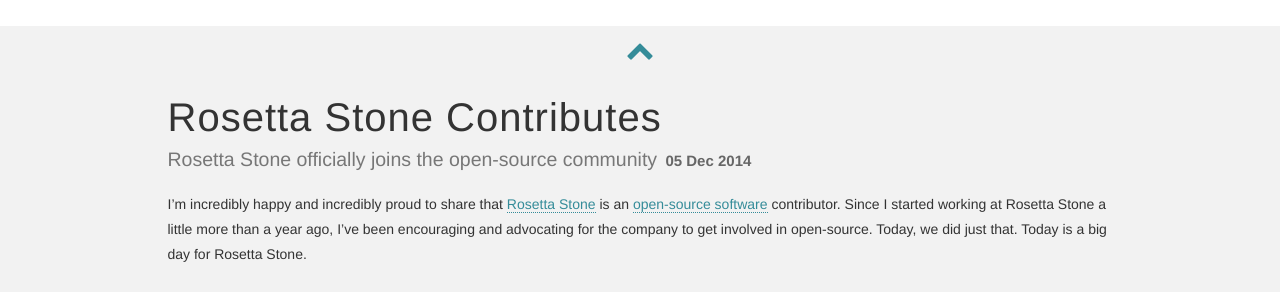
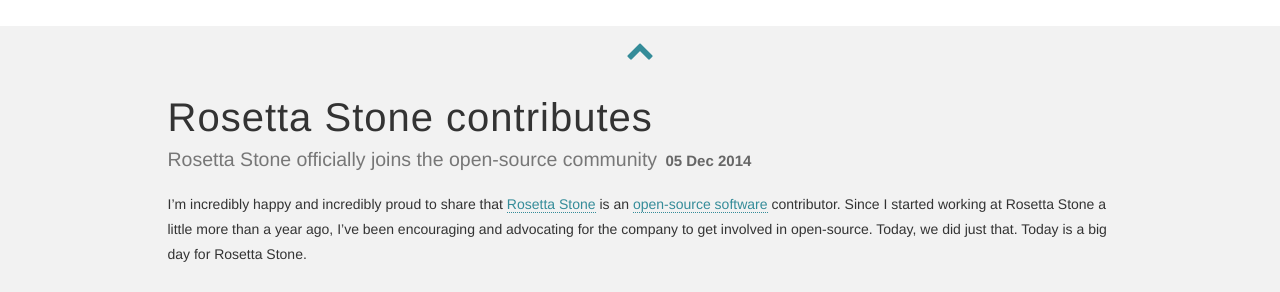
Before and after one commit to jessesquires/jessesquires.com, a Jekyll site: the page built from _posts/2014-12-05-rosetta-stone-contributes.md, in a window 1280 px wide. Shown: the part 174-466 px from the top of the page. Built offline with Jekyll 4.4.1, drawn with Linux system fonts in a browser that asks for light colours; nearby versions of some CDN libraries; Markdown is read by kramdown in place of the engine named in the settings.

Commit message:
fix formatting

```diff
--- a/_posts/2014-12-05-rosetta-stone-contributes.md
+++ b/_posts/2014-12-05-rosetta-stone-contributes.md
@@ -1,6 +1,6 @@
 ---
 layout: post
-title: Rosetta Stone Contributes
+title: Rosetta Stone contributes
 subtitle: Rosetta Stone officially joins the open-source community
 ---
 
```
Also changed, not shown: _posts/2014-10-22-swift-failable-initializers.md (+1 -1 lines).
